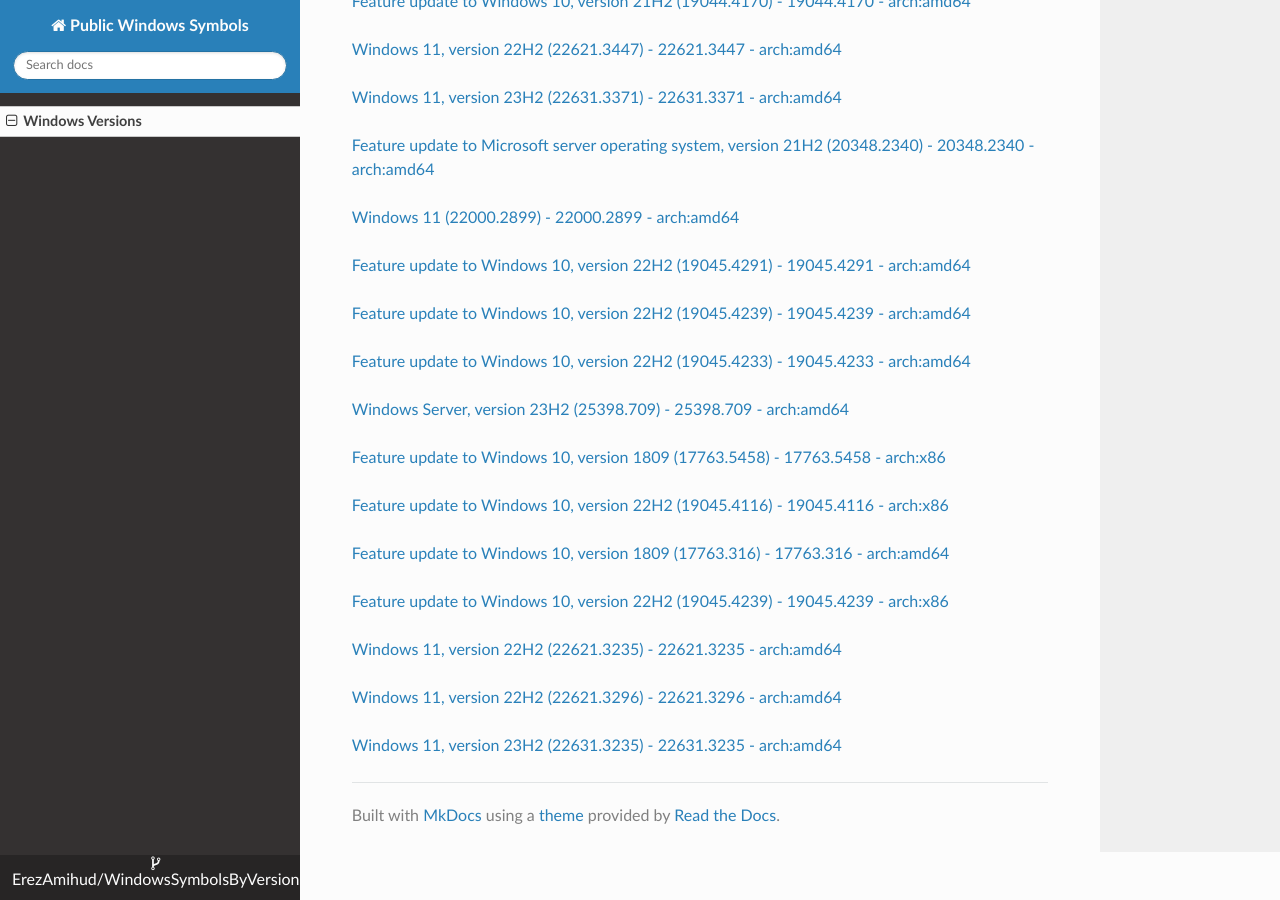
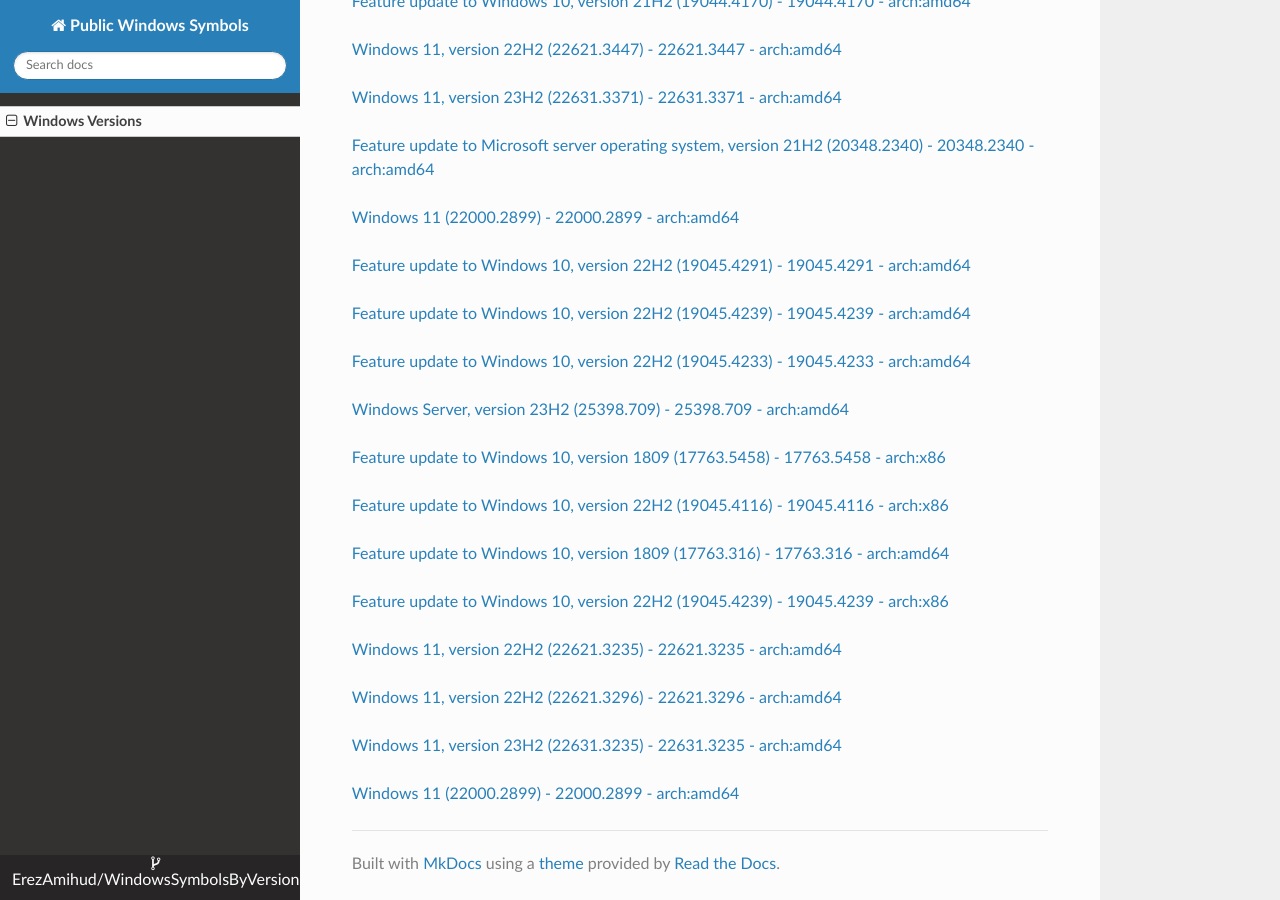
Before and after one commit to ErezAmihud/WindowsSymbolsByVersion, an MkDocs documentation site: the page built from docs/index.md, in a window 1280 px wide and 900 px high, scrolled down 16709 px. Built offline with MkDocs 1.6.1, drawn with Linux system fonts in a browser that asks for light colours; nearby versions of some CDN libraries.

Commit message:
Automated commit, add manifest for 7e8e5b90-a2cf-4d5a-95e0-475de778450b

```diff
--- a/docs/index.md
+++ b/docs/index.md
@@ -907,3 +907,6 @@
 
 
 [Windows 11, version 23H2 (22631.3235) - 22631.3235 - arch:amd64](https://github.com/ErezAmihud/WindowsSymbolsByVersion/blob/main/manifests/d7cfe811-f371-4187-8267-1beef215651b.manifest)
+
+
+[Windows 11 (22000.2899) - 22000.2899 - arch:amd64](https://github.com/ErezAmihud/WindowsSymbolsByVersion/blob/main/manifests/7e8e5b90-a2cf-4d5a-95e0-475de778450b.manifest)
```
Also changed, not shown: process_builds.json (+1 -1 lines).
